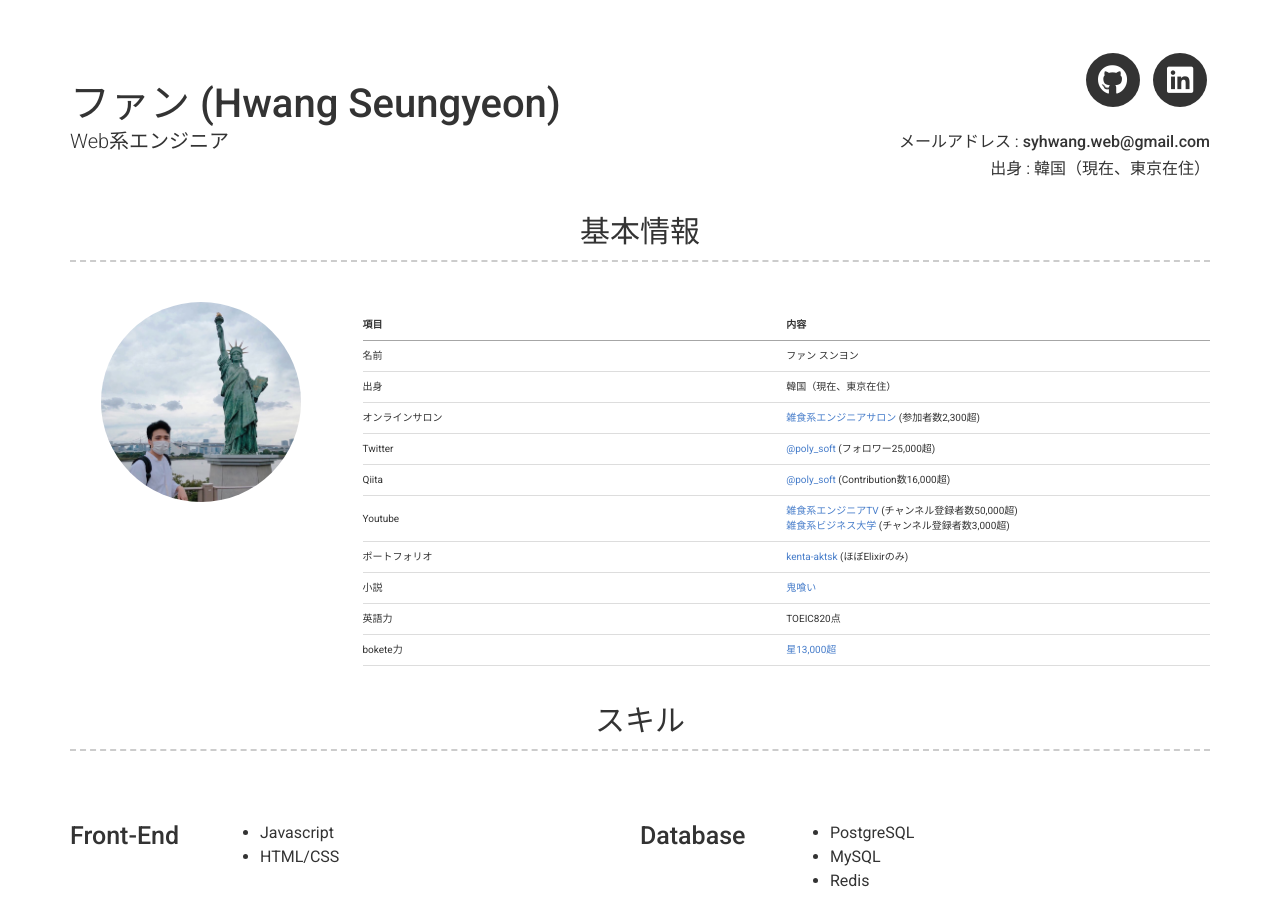
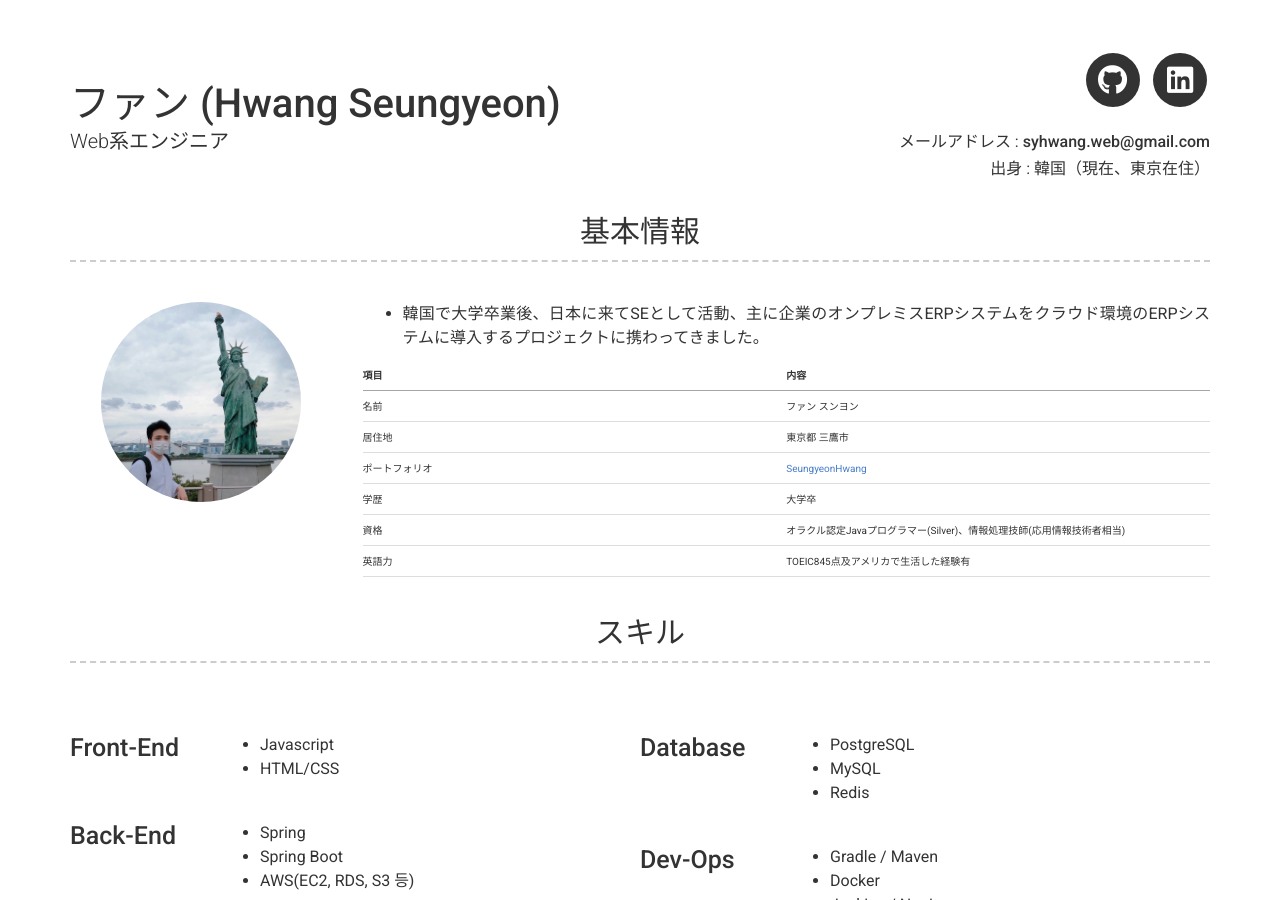
Before and after one commit to SeungyeonHwang/SeungyeonHwang.github.io, a Jekyll site: the page built from index.md, in a window 1280 px wide and 900 px high. Built offline with Jekyll 4.4.1, drawn with Linux system fonts in a browser that asks for light colours; nearby versions of some CDN libraries.

Commit message:
＃Update

```diff
--- a/_config.yml
+++ b/_config.yml
@@ -26,18 +26,17 @@ linkedin_username: seungyeon-hwang-09a722182
 about_profile_image: images/profile.jpeg
 about_title: 基本情報
 about_content: |
+  - 韓国で大学卒業後、日本に来てSEとして活動、主に企業のオンプレミスERPシステムをクラウド環境のERPシステムに導入するプロジェクトに携わってきました。
+
   |項目|内容|
   |----|----|
   |名前|ファン スンヨン|
-  |出身|韓国（現在、東京在住）|
-  |オンラインサロン|[雑食系エンジニアサロン](https://kentakatsumata.net/archives/10) (参加者数2,300超)|
-  |Twitter|[@poly_soft](https://twitter.com/poly_soft) (フォロワー25,000超)|
-  |Qiita|[@poly_soft](https://qiita.com/poly_soft) (Contribution数16,000超)|
-  |Youtube|[雑食系エンジニアTV](https://www.youtube.com/channel/UC_HLK-ksslL-Z_2wiIZDlMg) (チャンネル登録者数50,000超)<br>[雑食系ビジネス大学](http://www.youtube.com/channel/UC2PpsPaCBhYTWCj40wVJRyw) (チャンネル登録者数3,000超)|
-  |ポートフォリオ|[kenta-aktsk](https://github.com/kenta-aktsk) (ほぼElixirのみ)|
-  |小説|[鬼喰い](https://ncode.syosetu.com/n1075ct/)|
-  |英語力|TOEIC820点|
-  |bokete力|[星13,000超](https://bokete.jp/user/polysoft)|
+  |居住地|東京都 三鷹市|
+  |ポートフォリオ|[SeungyeonHwang](https://github.com/SeungyeonHwang)|
+  |学歴|大学卒|
+  |資格|オラクル認定Javaプログラマー(Silver)、情報処理技師(応用情報技術者相当)|
+  |英語力|TOEIC845点及アメリカで生活した経験有|
+
 
 # Skill Section
 skill_title: スキル
```
